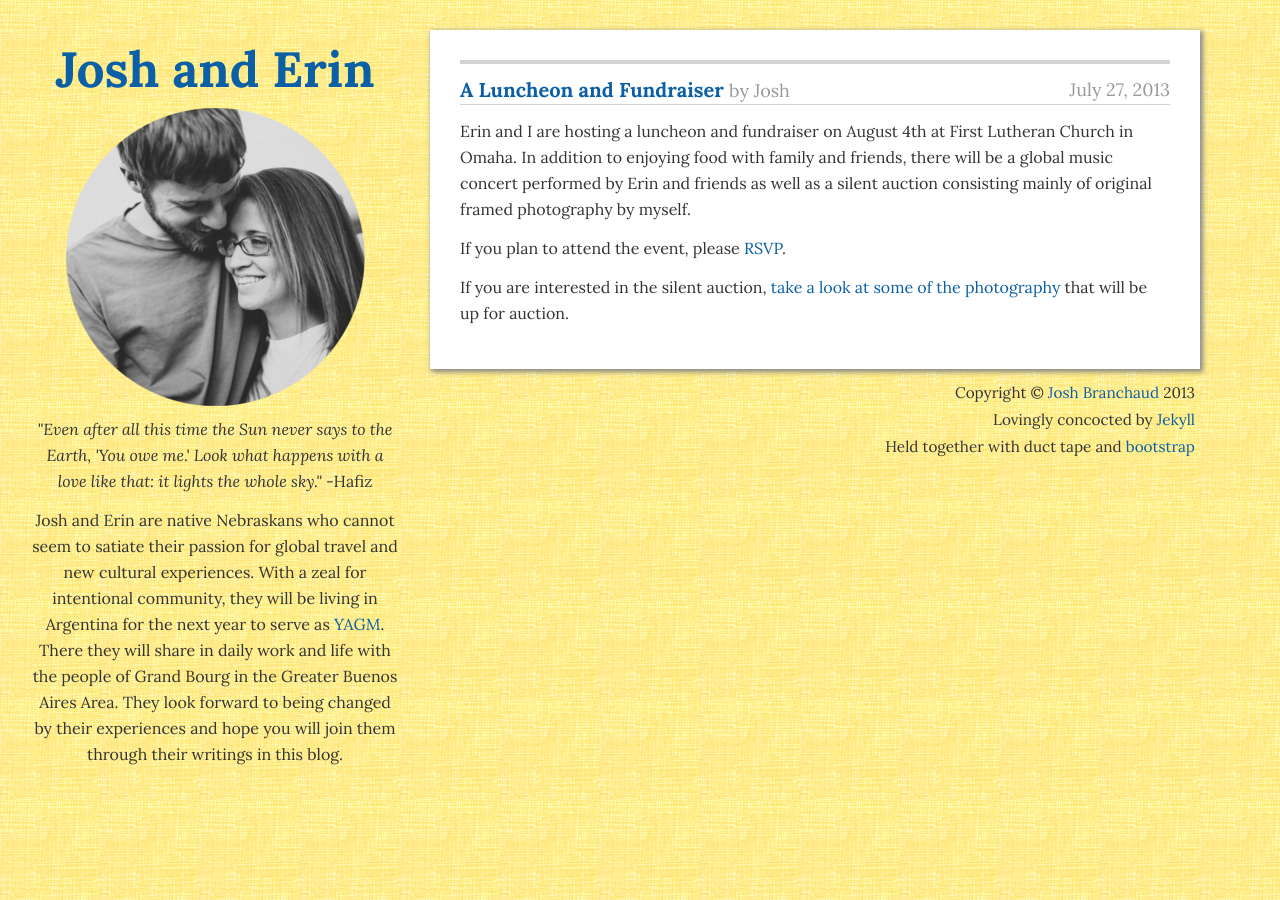
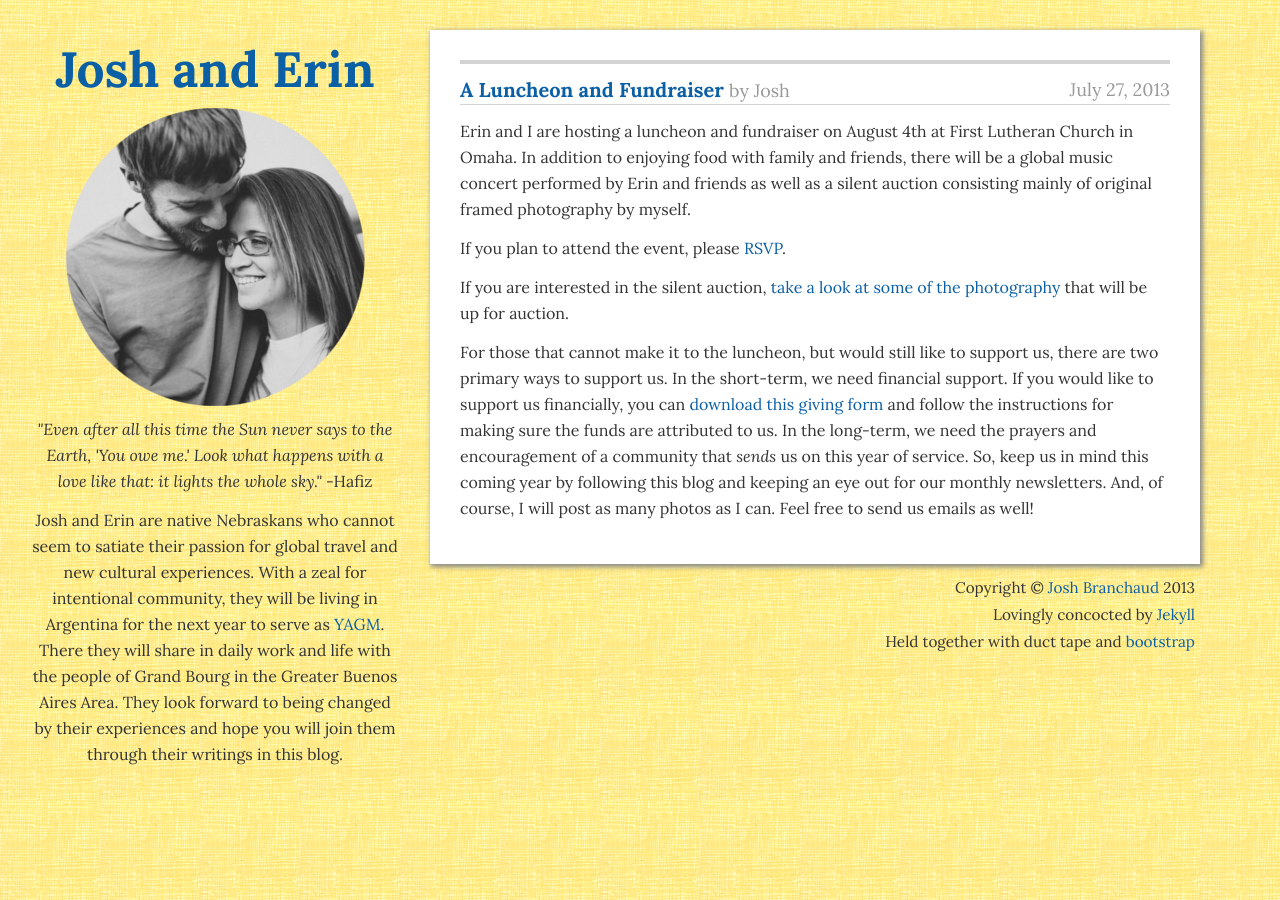
Before and after one commit to simhagate/joshanderin.com, a Jekyll site: the page built from _posts/2013-07-27-A-Luncheon-And-Fundraiser.md, in a window 1280 px wide. Built offline with Jekyll 4.4.1, drawn with Linux system fonts in a browser that asks for light colours.

Commit message:
Adding some updates to the post about the luncheon.

```diff
--- a/_posts/2013-07-27-A-Luncheon-And-Fundraiser.md
+++ b/_posts/2013-07-27-A-Luncheon-And-Fundraiser.md
@@ -17,3 +17,15 @@ If you plan to attend the event, please
 If you are interested in the silent auction, [take a look at some
 of the photography](http://joshanderin.com/SilentAuction.html)
 that will be up for auction.
+
+For those that cannot make it to the luncheon, but would still like to
+support us, there are two primary ways to support us. In the short-term, we
+need financial support. If you would like to support us financially, you can
+[download this giving
+form](https://github.com/jbranchaud/joshanderin.com/raw/gh-pages/static/YAGMGivingFormBranchaud.pdf)
+and follow the instructions for making sure the funds are attributed to us.
+In the long-term, we need the prayers and encouragement of a community that
+*sends* us on this year of service. So, keep us in mind this coming year
+by following this blog and keeping an eye out for our monthly newsletters.
+And, of course, I will post as many photos as I can.
+Feel free to send us emails as well!
```
